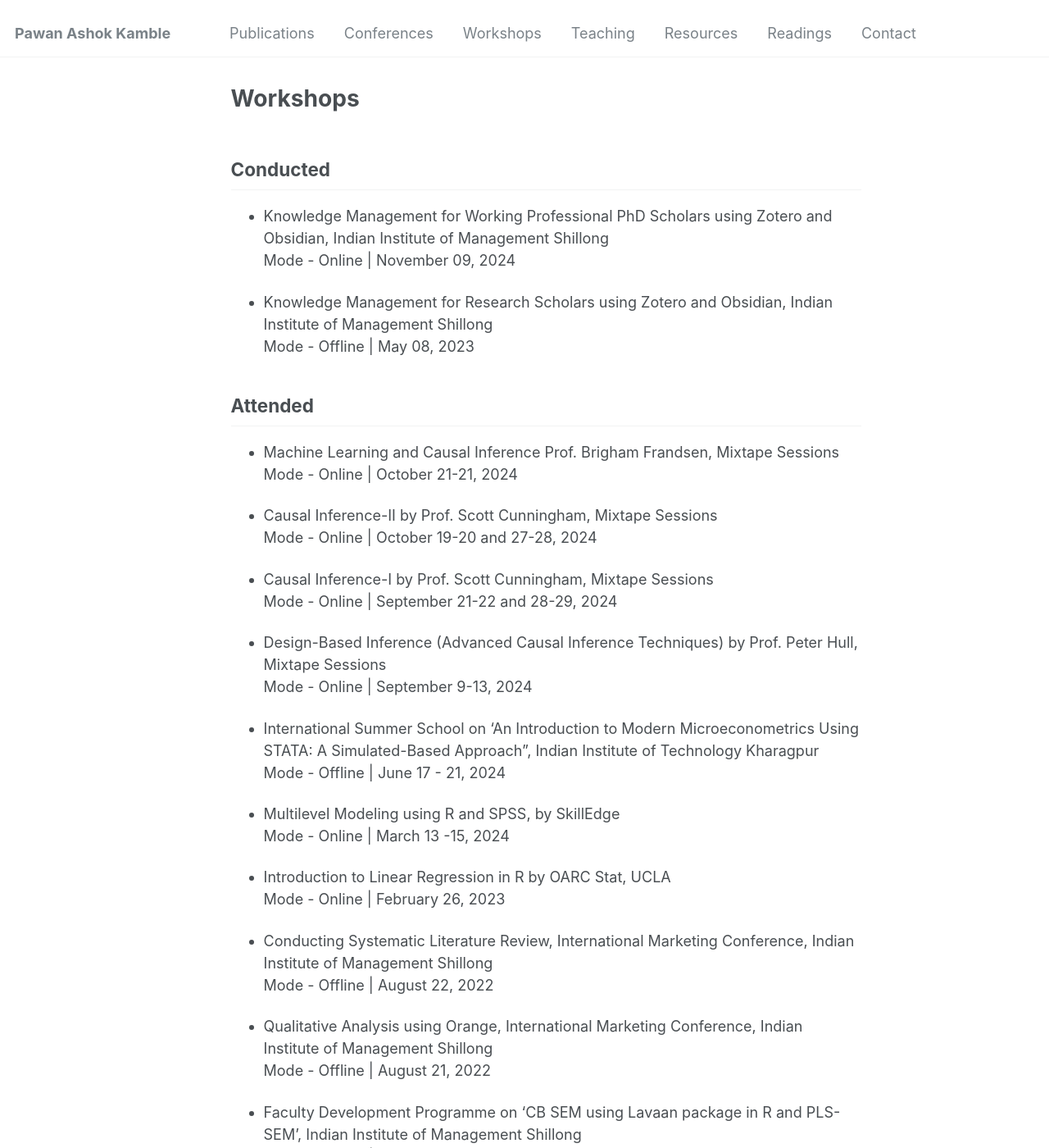
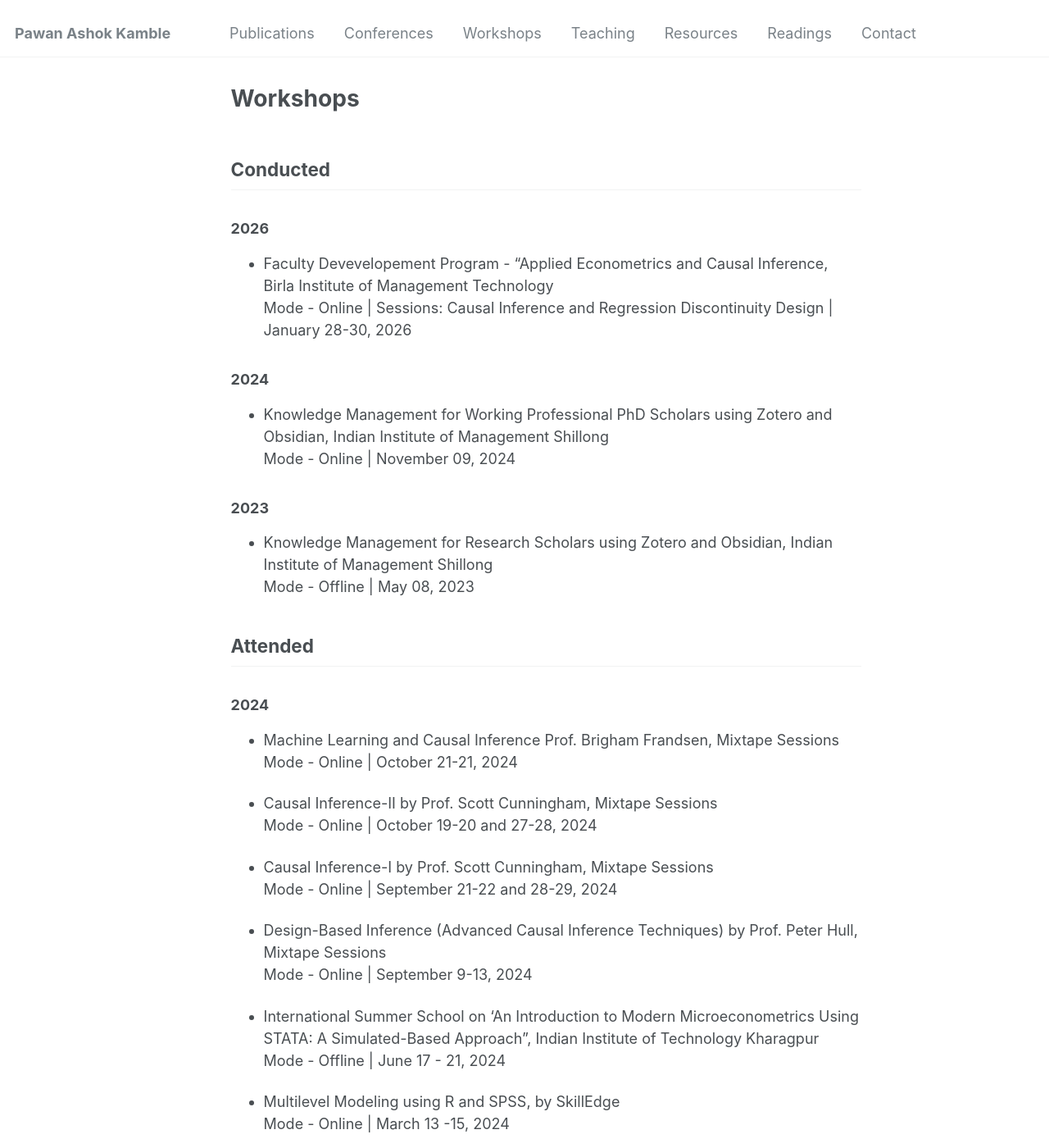
Before and after one commit to pawankb13/pawankb13.github.io, a Jekyll site: the page built from _pages/workshops.md, in a window 1280 px wide and 1400 px high. Shown: the whole window at 82% size. Built offline with Jekyll 4.4.1, drawn with Linux system fonts in a browser that asks for light colours.

Commit message:
Workshops

```diff
--- a/_pages/workshops.md
+++ b/_pages/workshops.md
@@ -1,17 +1,27 @@
 ---
 permalink: /workshops/
-title: "Workshops"
+title: "Workshops "
 author_profile: false
 ---
 
 ## Conducted
+
+### 2026
+
+- Faculty Devevelopement Program - "Applied Econometrics and Causal Inference, Birla Institute of Management Technology \
+Mode - Online | Sessions: Causal Inference and Regression Discontinuity Design | January 28-30, 2026
+
+### 2024
 - Knowledge Management for Working Professional PhD Scholars using Zotero and Obsidian, Indian Institute of Management Shillong \
 Mode - Online | November 09, 2024
 
+### 2023
 - Knowledge Management for Research Scholars using Zotero and Obsidian, Indian Institute of Management Shillong \
 Mode - Offline | May 08, 2023
 
 ## Attended
+
+### 2024
 
 - Machine Learning and Causal Inference Prof. Brigham Frandsen, Mixtape Sessions \
 Mode - Online | October 21-21, 2024
@@ -31,9 +41,11 @@ Mode - Offline | June 17 - 21, 2024
 - Multilevel Modeling using R and SPSS, by SkillEdge \
 Mode - Online |  March 13 -15, 2024
 
+### 2023
 - Introduction to Linear Regression in R by OARC Stat, UCLA \
 Mode - Online |  February 26, 2023
 
+### 2022
 - Conducting Systematic Literature Review, International Marketing Conference, Indian Institute of Management Shillong \
 Mode - Offline | August 22, 2022
 
```
